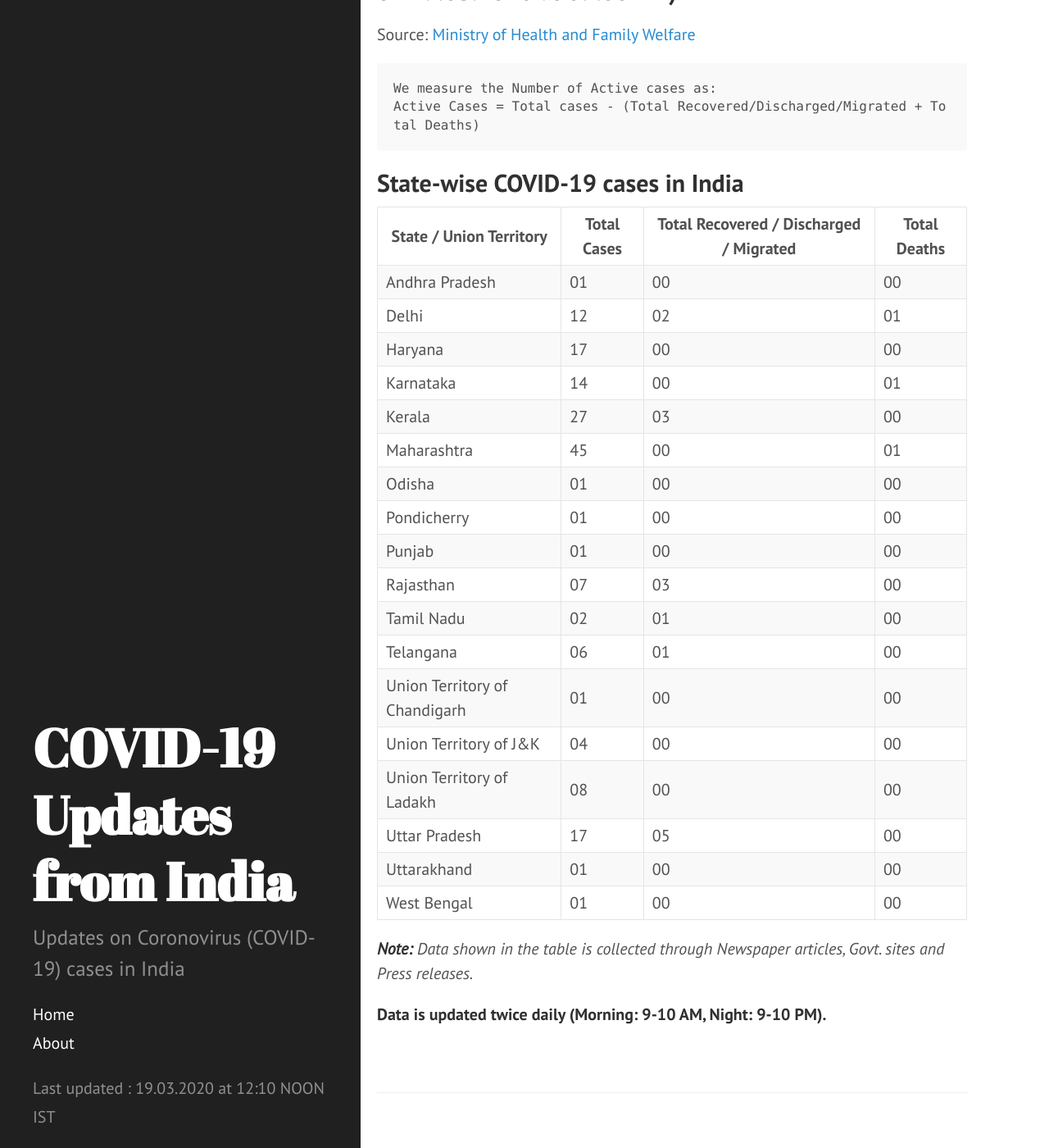
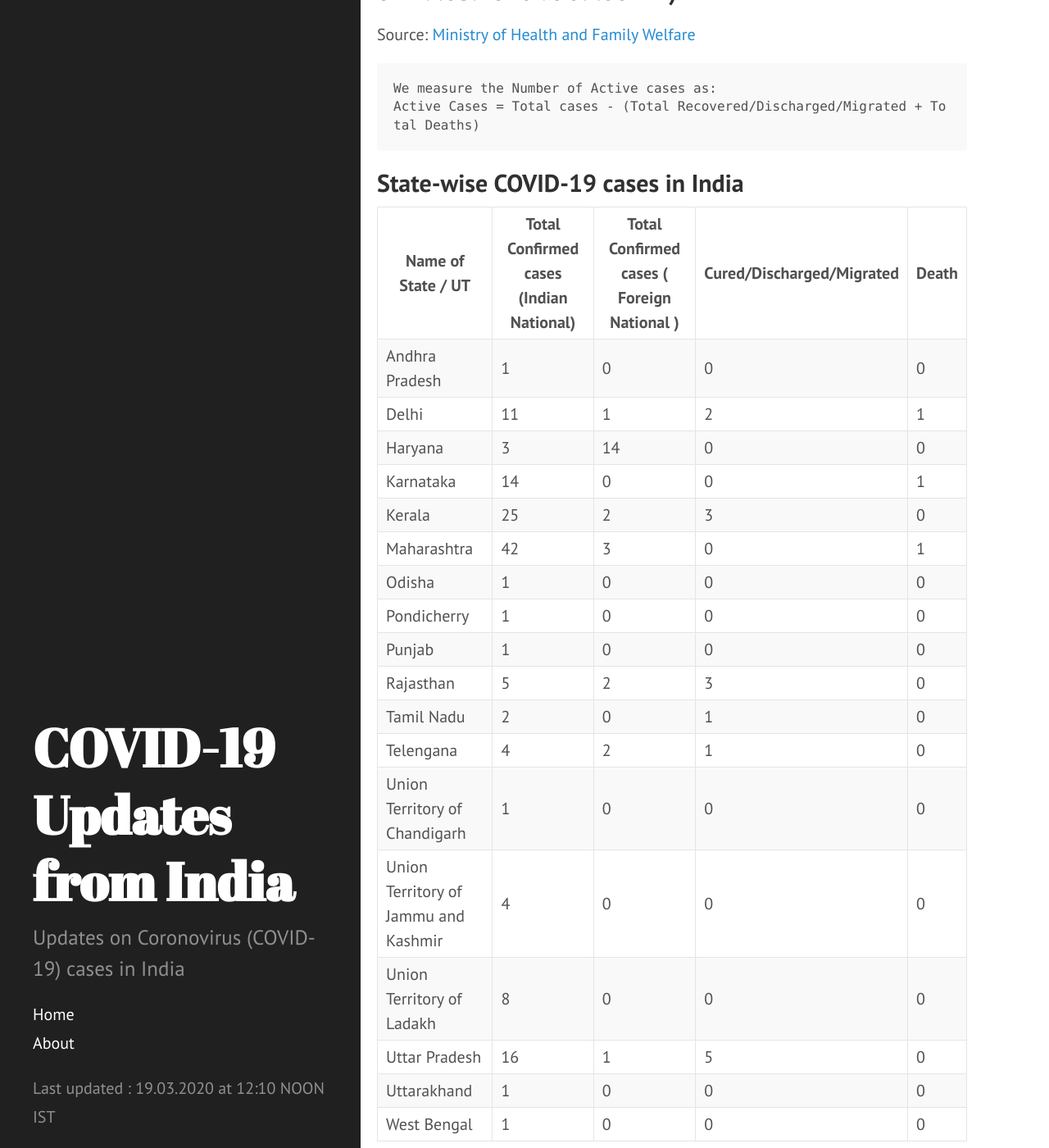
Before and after one commit to bhooraj/covid19updates-india, a Jekyll site: the page built from _posts/2020-03-19-home.md, in a window 1280 px wide and 1400 px high, scrolled down 358 px. Shown: the whole window at 82% size. Built offline with Jekyll 4.4.1, drawn with Linux system fonts in a browser that asks for light colours.

Commit message:
Added 'include table.md'

```diff
--- a/_posts/2020-03-19-home.md
+++ b/_posts/2020-03-19-home.md
@@ -22,26 +22,7 @@ Active Cases = Total cases - (Total Recovered/Discharged/Migrated + Total Deaths
 
 <div class="datatable-begin"></div>
 
-State / Union Territory   | Total Cases | Total Recovered / Discharged / Migrated | Total Deaths
-------- | -- | -- | --
-Andhra Pradesh | 01| 00 | 00
-Delhi  | 12 | 02 | 01
-Haryana | 17 | 00 | 00
-Karnataka | 14 | 00 | 01
-Kerala | 27 | 03 | 00
-Maharashtra  | 45 | 00 | 01
-Odisha | 01 | 00 | 00
-Pondicherry | 01 | 00 | 00
-Punjab | 01 | 00 | 00
-Rajasthan | 07 | 03 | 00
-Tamil Nadu | 02 | 01 | 00
-Telangana | 06 | 01 | 00
-Union Territory of Chandigarh | 01 | 00 | 00
-Union Territory of J&K | 04 | 00 | 00
-Union Territory of Ladakh | 08 | 00 | 00
-Uttar Pradesh | 17 | 05 | 00
-Uttarakhand | 01 | 00 | 00
-West Bengal | 01 | 00 | 00
+{% include table.md %}
 
 <div class="datatable-end"></div>
 
```
